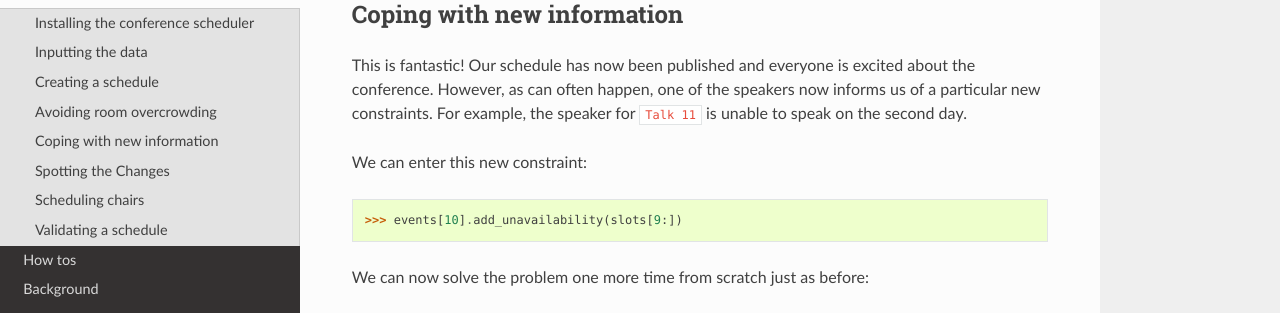
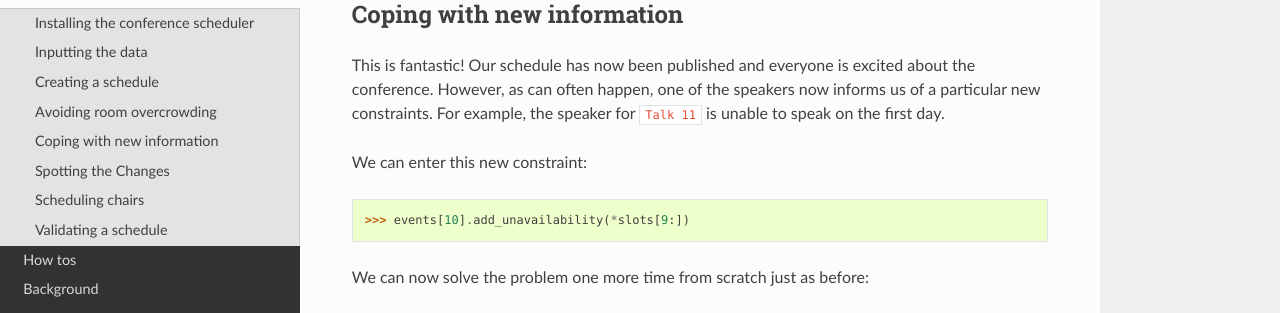
Before and after one commit to PyconUK/ConferenceScheduler, a Sphinx documentation site: the page built from docs/tutorial/index.rst, in a window 1280 px wide and 900 px high, scrolled down 3359 px. Shown: the part 154-467 px from the top of the window. Built offline with Sphinx 7.4.7 and the Read the Docs theme 2.0.0, drawn with Linux system fonts in a browser that asks for light colours.

Commit message:
[#76] Add args unpacking to tutorial

```diff
--- a/docs/tutorial/index.rst
+++ b/docs/tutorial/index.rst
@@ -124,7 +124,6 @@ event::
     Workshop 1 at 16-Sep-2016 13:00 in Small
     City tour at 16-Sep-2016 13:00 in Outside
 
-
 We see that all the events are scheduled in appropriate rooms (as indicated by
 the unavailability attribute for the events). Also we have that :code:`Talk 1`
 doesn't clash with :code:`Workshop 1`.
@@ -178,11 +177,11 @@ Coping with new information
 This is fantastic! Our schedule has now been published and everyone is excited
 about the conference. However, as can often happen, one of the speakers now
 informs us of a particular new constraints. For example, the speaker for
-:code:`Talk 11` is unable to speak on the second day.
+:code:`Talk 11` is unable to speak on the first day.
 
 We can enter this new constraint::
 
-    >>> events[10].add_unavailability(slots[9:])
+    >>> events[10].add_unavailability(*slots[9:])
 
 We can now solve the problem one more time from scratch just as before::
 
@@ -236,6 +235,7 @@ old schedule::
     Talk 9 at 16-Sep-2016 13:00 in Big
     Workshop 1 at 16-Sep-2016 13:00 in Small
     City tour at 16-Sep-2016 13:00 in Outside
+
 
 
 Spotting the Changes
@@ -345,10 +345,10 @@ As you can see, we have set all unavailabilities to be empty however
 has informed us that they are not present on the first day. We can include these
 constraints::
 
-    >>> events[0].add_unavailability(chair_slots[4])
-    >>> events[1].add_unavailability(chair_slots[4])
-    >>> events[2].add_unavailability(chair_slots[4:])
-    >>> events[3].add_unavailability(chair_slots[4:])
+    >>> events[0].add_unavailability(*chair_slots[4])
+    >>> events[1].add_unavailability(*chair_slots[4])
+    >>> events[2].add_unavailability(*chair_slots[4:])
+    >>> events[3].add_unavailability(*chair_slots[4:])
 
 Finally, each chair cannot chair more than one session at a time::
 
@@ -370,6 +370,7 @@ Now let us get the chair schedule::
     Chair D-2 chairing 15-Sep-2016 12:30 in Big
     Chair A-1 chairing 16-Sep-2016 12:30 in Big
     Chair C-1 chairing 16-Sep-2016 12:30 in Small
+
 
 Validating a schedule
 ---------------------
```
